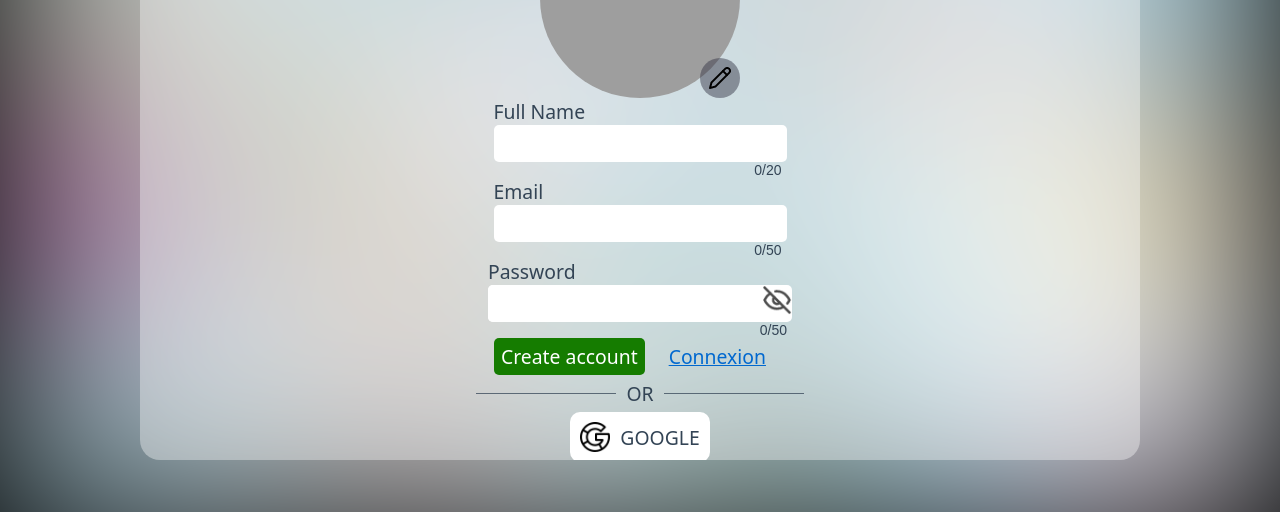
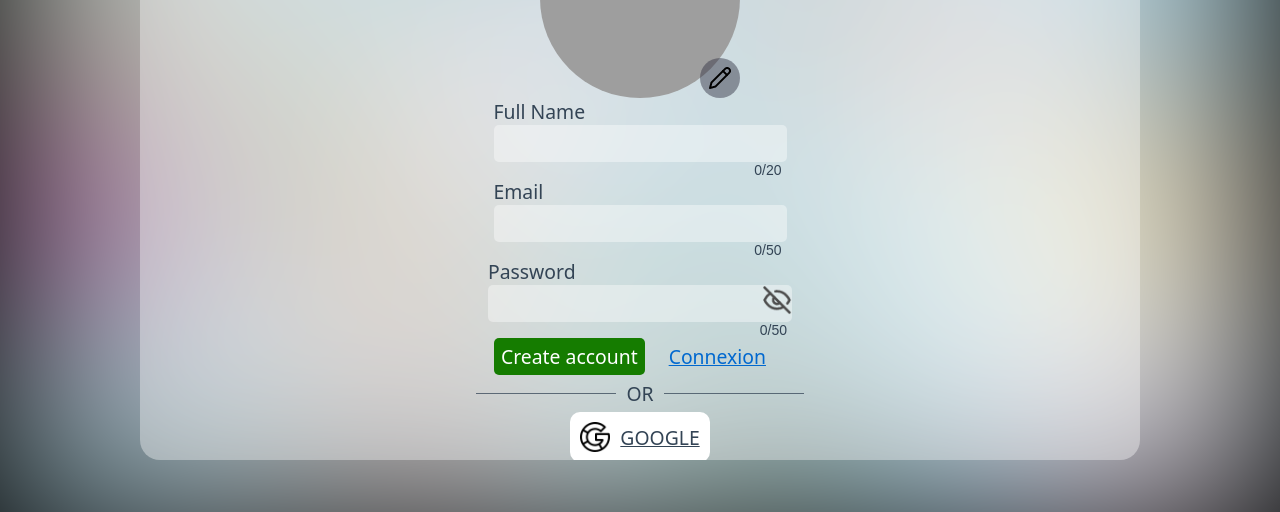
Before and after one commit to sublymus/threesjs_maraton, a React (Vite) app: page / in a window 1280 px wide. Both pictures are taken after a click on the element 1245 px from the left and 50 px from the top of the page. Shown: the part 260-772 px from the top of the page. Built offline with nearby package versions, Linux system fonts and the light colour scheme; no server answers; grey boxes are pictures that could not be loaded; a web font is replaced by a local one.

Commit message:
connexion create-user  google_conexion

```diff
--- a/src/Layout/PageProfile/PageCreateAccount.tsx
+++ b/src/Layout/PageProfile/PageCreateAccount.tsx
@@ -1,5 +1,5 @@
 import { useState } from 'react';
-import { useAppStore } from '../../AppStore'
+import { Host, useAppStore } from '../../AppStore'
 import { useProfileStore } from './ProfileStore'
 import './Profile.css'
 import React from "react";
@@ -146,7 +146,7 @@ export function CreateAccount() {
                 <div></div>
             </div>
             <div className="social">
-                <div className="google" onClick={onGoogleConnexion}><span></span>GOOGLE</div>
+                <a href ={`${Host}/google_connexion`} className="google" onClick={onGoogleConnexion}><span></span>GOOGLE</a>
             </div>
         </div>
 
--- a/src/Layout/PageProfile/Profile.css
+++ b/src/Layout/PageProfile/Profile.css
@@ -67,6 +67,7 @@
     height: 100%;
     z-index: 10;
 }
+
 .page-profile .create-account .show-photo .back {
     position: absolute;
     width: 100%;
@@ -77,7 +78,7 @@
     align-items: center;
 }
 
-.page-profile .create-account .show-photo + .photo {
+.page-profile .create-account .show-photo+.photo {
     position: relative;
     width: 200px;
     height: 200px;
@@ -106,6 +107,7 @@
     transition: 500ms;
     cursor: pointer;
 }
+
 .page-profile .create-account .open:hover {
     background: no-repeat center/30% url('/src/res/focus.png'), rgba(255, 255, 255, 0.329);
     visibility: visible;
@@ -131,8 +133,9 @@
     border-radius: 50%;
     overflow: hidden;
 }
-.page-profile .create-account .photo input{
-    all:unset;
+
+.page-profile .create-account .photo input {
+    all: unset;
     display: none;
 }
 
@@ -160,22 +163,28 @@
     color: #345;
 }
 
+.page-profile .create-account input:hover , .page-profile .create-account input:focus {
+    background: #fff;
+}
 .page-profile .create-account input {
     all: unset;
-    background: #fff;
+    background: #ffffff62;
     padding: 5px 7px;
     color: #345;
     border-radius: 5px;
 }
 
-.page-profile .create-account .ctn-password{
+.page-profile .create-account .ctn-password {
     display: flex;
-    background: #fff;
+    background: #ffffff62;
     border-radius: 5px;
 }
 
-.page-profile .create-account .ctn-password input{
+.page-profile .create-account .ctn-password input {
     width: 260px;
+    background: #ffffff00;
+}.page-profile .create-account .ctn-password input:hover{
+    background: #fff;
 }
 
 .page-profile .create-account .eye {
@@ -184,18 +193,19 @@
     filter: invert(30%);
     background: no-repeat center/cover url(/src/res/eye.png);
 }
+
 .page-profile .create-account .eye.off {
     background: no-repeat center/cover url(/src/res/eye-off.png);
 }
 
-.page-profile .create-account .btn{
+.page-profile .create-account .btn {
     display: flex;
     width: 300px;
     justify-content: space-evenly;
     align-items: center;
 }
 
-.page-profile .create-account .btn a{
+.page-profile .create-account .btn a {
     text-decoration: underline;
     color: rgb(0, 104, 207);
     padding: 5px 20px;
@@ -239,8 +249,15 @@
     color: #345;
 }
 
-.page-profile .create-account .google{
+.page-profile .create-account .google:hover{
+    transform: scale(1.05);
+    transition: 200ms;
+    background: #ffffffce;
+}
+
+.page-profile .create-account .google {
     color: #345;
+    transition: 200ms;
     background: #fff;
     padding: 10px;
     border-radius: 10px;
@@ -248,10 +265,10 @@
     align-items: center;
 }
 
-.page-profile .create-account .google span{
-   display: inline-block;
-   width: 30px;
-   margin-right: 10px;
-   height: 30px;
-   background: no-repeat center/cover url(/src//res//google.png);
+.page-profile .create-account .google span {
+    display: inline-block;
+    width: 30px;
+    margin-right: 10px;
+    height: 30px;
+    background: no-repeat center/cover url(/src//res//google.png);
 }
--- a/src/Layout/PageProfile/Profile.tsx
+++ b/src/Layout/PageProfile/Profile.tsx
@@ -1,7 +1,7 @@
 import { useState } from 'react';
-import { useAppStore } from '../../AppStore'
-import { CreateAccount } from './PageCreateAccount'
-import './Profile.css'
+import { useAppStore } from '../../AppStore';
+import { CreateAccount } from './PageCreateAccount';
+import './Profile.css';
 import { useProfileStore } from './ProfileStore';
 export function Profile() {
     const { page, setPage, isAllowed, } = useAppStore();
--- a/src/Layout/PageProfile/ProfileStore.ts
+++ b/src/Layout/PageProfile/ProfileStore.ts
@@ -36,6 +36,18 @@ export const useProfileStore = create<ProfileStore>((set) => ({
     },
     async google_connexion() {
 
+       const response =  await fetch(`${Host}/google_connexion`,{
+            //redirect :'follow'
+        });
+        console.log('json',await response.json());
+        console.log('redirected', response.redirected);
+        console.log('headers', response.headers);
+        console.log('url', response.url);
+
+
+        const user = await response.json();
+        set(()=>({user , profilePage:'profile'}));
+        localStorage.setItem('user',JSON.stringify(user));
     },
     async create_user({ email, full_name, password, photos }) {
 
--- a/src/main.tsx
+++ b/src/main.tsx
@@ -19,6 +19,7 @@ import React from 'react'
 const root = document.getElementById('root')!;
 ReactDOM.createRoot(root).render(
   <React.StrictMode>
+    <App/>
     <Products />
     <Editer />
     <WorldView root={root} />
@@ -32,3 +33,9 @@ ReactDOM.createRoot(root).render(
     <PageService/>
   </React.StrictMode>,
 )
+
+
+function App(){
+
+  return (<></>)
+}
```
